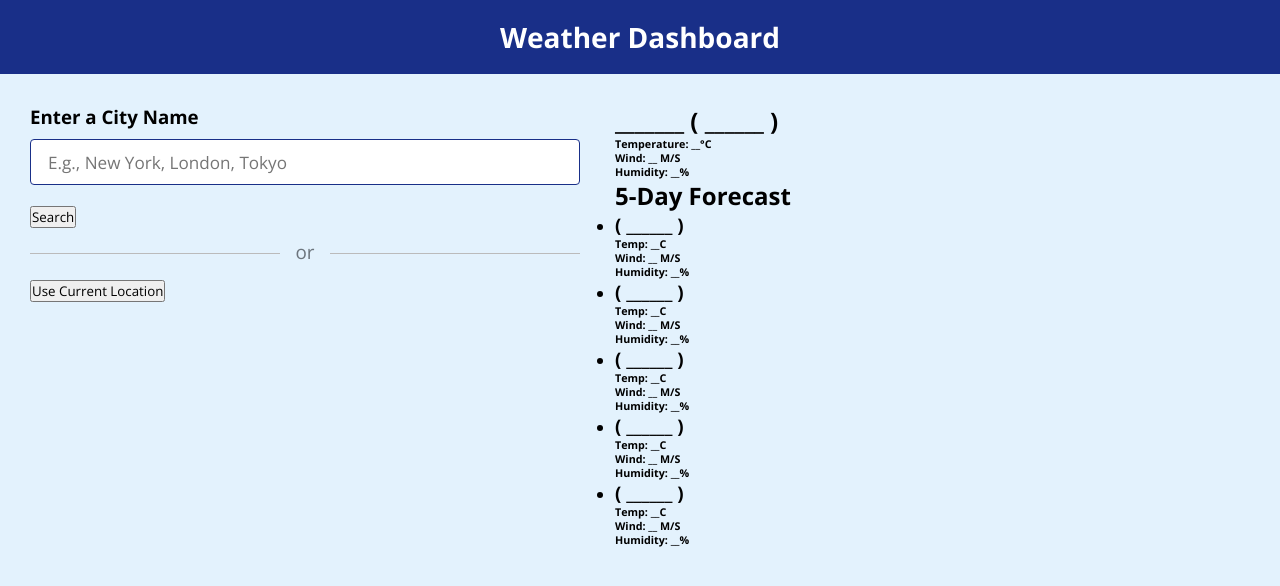
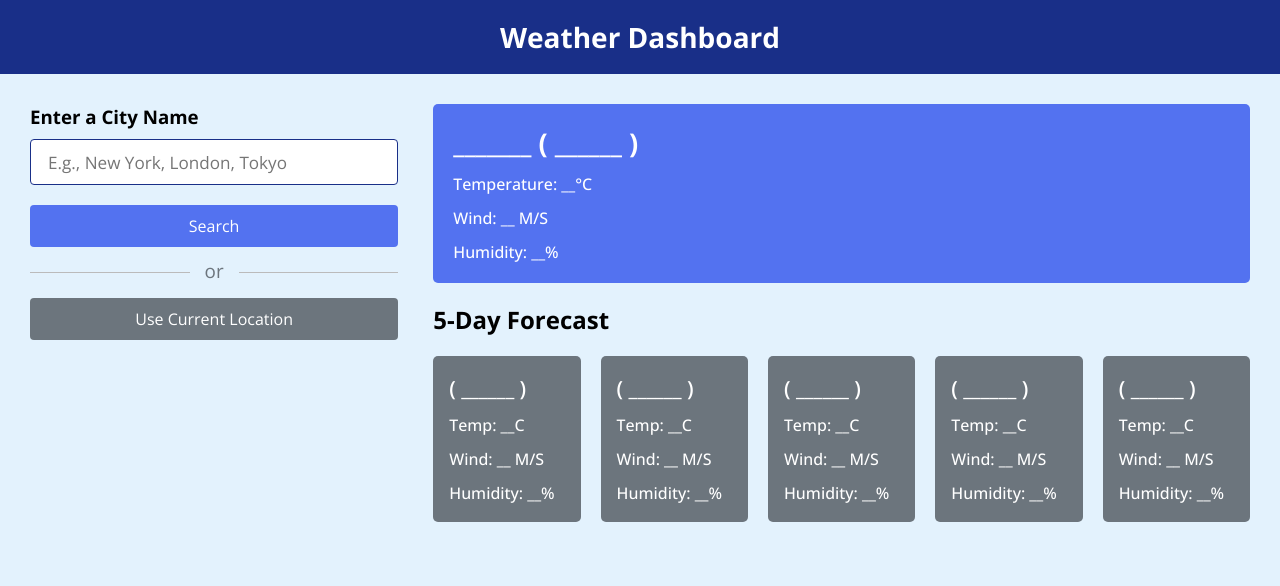
Before and after one commit to Sumaya2021986/2021986_MIS455_Final_Weather_API, a plain HTML site: page index.html in a window 1280 px wide. Drawn offline with nearby package versions, Linux system fonts and the light colour scheme.

Commit message:
fourth commit

```diff
--- a/styles.css
+++ b/styles.css
@@ -55,3 +55,79 @@ h1 {
   margin-top: -4px;
   background: #E3F2FD;
 }
+.weather-input button {
+  width: 100%;
+  padding: 10px 0;
+  cursor: pointer;
+  outline: none;
+  border: none;
+  border-radius: 4px;
+  font-size: 1rem;
+  color: #fff;
+  background: #5372F0;
+  transition: 0.2s ease;
+}
+.weather-input .search-btn:hover {
+  background: #192f88;
+}
+.weather-input .location-btn {
+  background: #6C757D;
+}
+.weather-input .location-btn:hover {
+  background: #5c636a;
+}
+.weather-data {
+  width: 100%;
+}
+.weather-data .current-weather {
+  color: #fff;
+  background: #5372F0;
+  border-radius: 5px;
+  padding: 20px 70px 20px 20px;
+  display: flex;
+  justify-content: space-between;
+}
+.current-weather h2 {
+  font-weight: 700;
+  font-size: 1.7rem;
+}
+.weather-data h6 {
+  margin-top: 12px;
+  font-size: 1rem;
+  font-weight: 500;
+}
+.current-weather .icon {
+  text-align: center;
+}
+.current-weather .icon img {
+  max-width: 120px;
+  margin-top: -15px;
+}
+.current-weather .icon h6 {
+  margin-top: -10px;
+  text-transform: capitalize;
+}
+.days-forecast h2 {
+  margin: 20px 0;
+  font-size: 1.5rem;
+}
+.days-forecast .weather-cards {
+  display: flex;
+  gap: 20px;
+}
+.weather-cards .card {
+  color: #fff;
+  padding: 18px 16px;
+  list-style: none;
+  width: calc(100% / 5);
+  background: #6C757D;
+  border-radius: 5px;
+}
+.weather-cards .card h3 {
+  font-size: 1.3rem;
+  font-weight: 600;
+}
+.weather-cards .card img {
+  max-width: 70px;
+  margin: 5px 0 -12px 0;
+}
```
